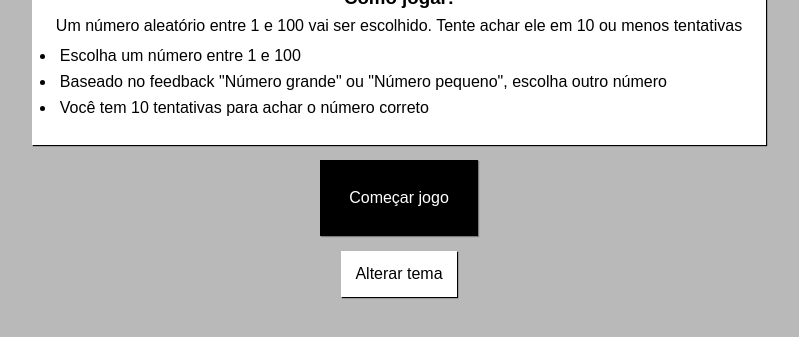
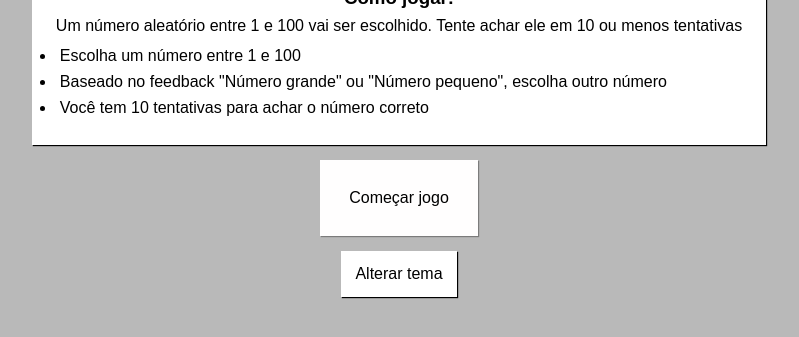
Before and after one commit to dFLPp/number-guessing-game, a plain HTML site: page index.html in a window 1280 px wide. In both pictures the pointer is over the element "Começar jogo". Shown: the part 97-434 px from the top of the page, without its empty margins (241-1040 px from the left). Drawn offline with Linux system fonts and the light colour scheme.

Commit message:
fixing theme feature (2)

```diff
--- a/main.js
+++ b/main.js
@@ -7,10 +7,7 @@ const buttonOpenSelection = document.querySelector(".chang-theme");
 startGame.addEventListener("click", function() {
     gameBox.style["display"] = "flex";
     startGame.style["display"] = "none";
-    if(selectionBox.style["display"]==="block"){
-      selectionBox.style["display"]="none"
-    }
-    //buttonOpenSelection.style["display"] = "none";
+
 })
 
 let randomNumber = Math.floor(Math.random() * 100) + 1;
--- a/style.css
+++ b/style.css
@@ -48,9 +48,9 @@ div.apresentation{
 }
 
 .game-start:hover{
-    background-color: rgb(0, 0, 0);
+    background-color: rgb(255, 254, 254);
     padding: 25px;
-    color: white;
+    color: rgb(0, 0, 0);
     margin-top: 15px;
     box-shadow: 1px 1px 1px rgba(99, 99, 99, 0.705);
 }
```
